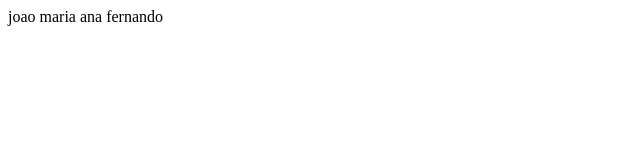
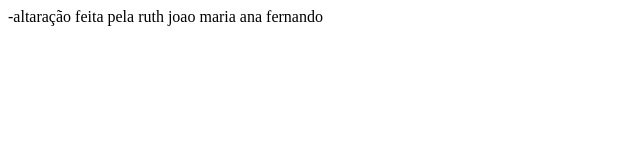
Before and after one commit to paulocsa/projeto-3b2, a plain HTML site: page index.html in a window 1280 px wide. Shown: the whole page, without its empty margins (0-640 px from the left). Drawn offline with Linux system fonts and the light colour scheme.

Commit message:
versao ruth

```diff
--- a/index.html
+++ b/index.html
@@ -7,6 +7,7 @@
     <title>Document</title>
 </head>
 <body>
+    -altaração feita pela ruth
     joao
     maria
     ana
```
